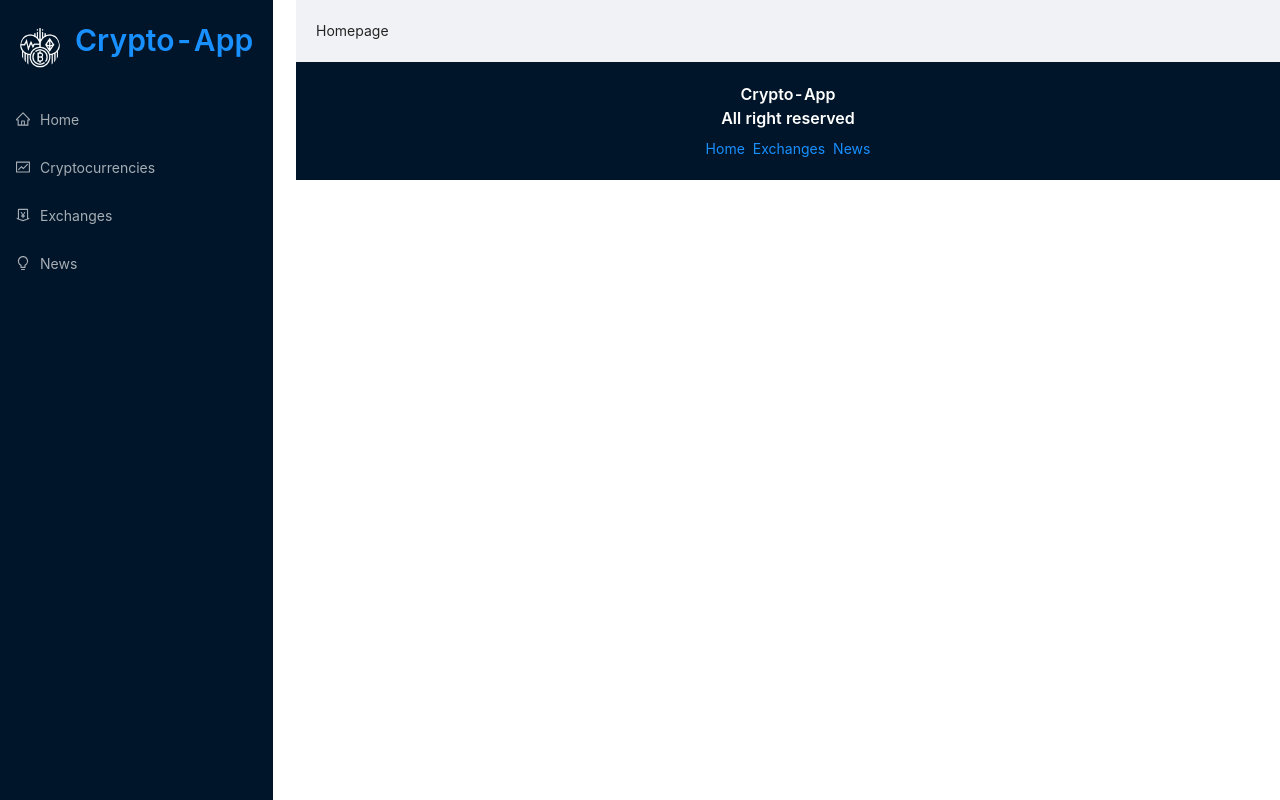
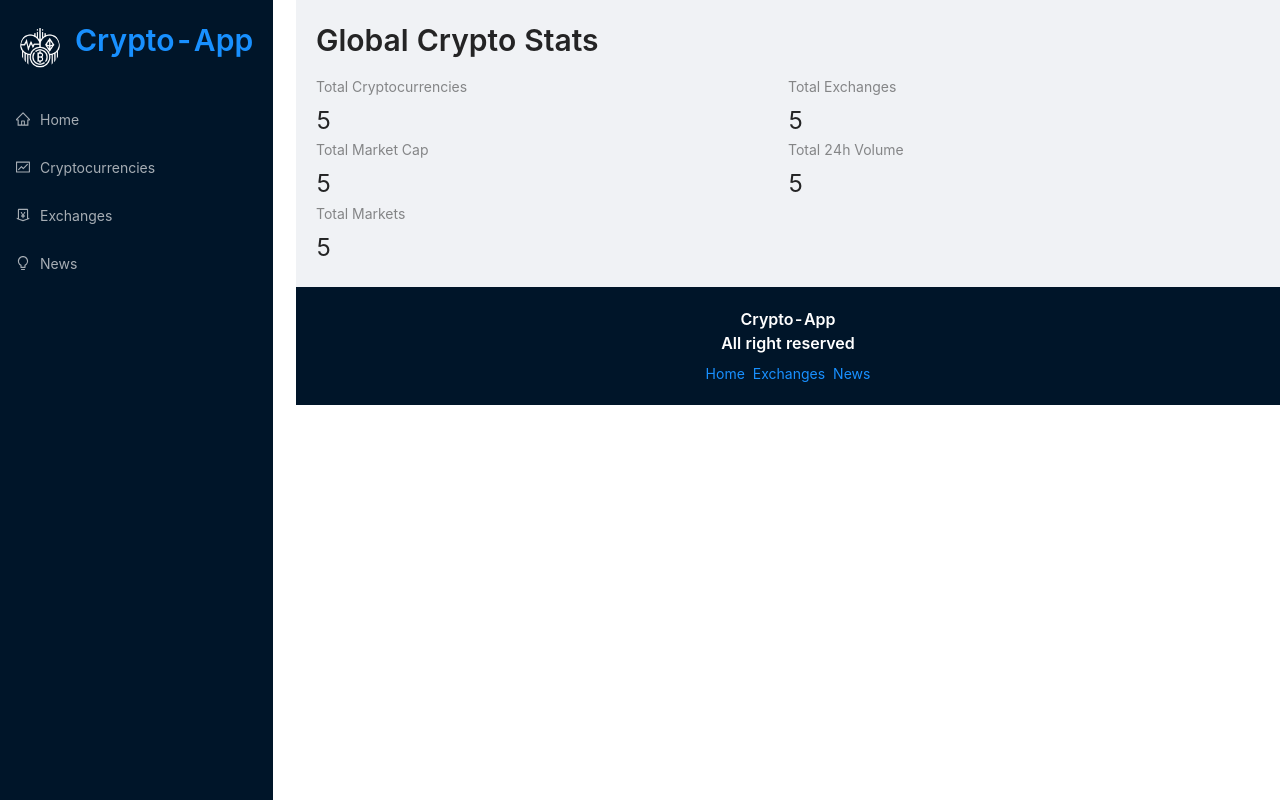
Before and after one commit to mbaurin/Cryptocurrency-App, a React (Create React App) app: page / in a window 1280 px wide. Built offline with nearby package versions, Linux system fonts and the light colour scheme.

Commit message:
add statistic to homepage

```diff
--- a/src/components/Homepage.jsx
+++ b/src/components/Homepage.jsx
@@ -1,10 +1,22 @@
 import React from 'react';
+import millify from 'millify';
+import { Typography, Row, Col, Statistic } from 'antd';
+import { Link } from 'react-router-dom';
+
+const { Title } = Typography;
 
 const Homepage = () => {
   return (
-    <div>
-        Homepage
-    </div>
+    <>
+      <Title level={2} className='heading'>Global Crypto Stats</Title>
+      <Row>
+        <Col span={12}><Statistic title="Total Cryptocurrencies" value="5"/></Col>
+        <Col span={12}><Statistic title="Total Exchanges" value="5"/></Col>
+        <Col span={12}><Statistic title="Total Market Cap" value="5"/></Col>
+        <Col span={12}><Statistic title="Total 24h Volume" value="5"/></Col>
+        <Col span={12}><Statistic title="Total Markets" value="5"/></Col>
+      </Row>
+    </>
     );
 };
 
```
